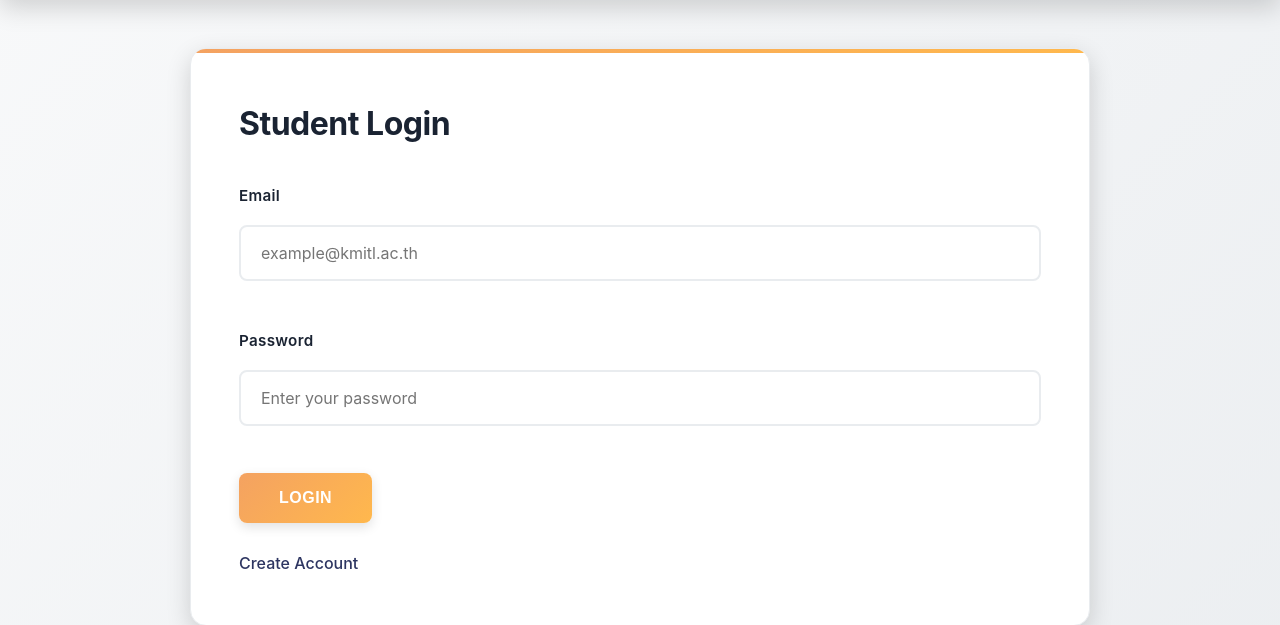
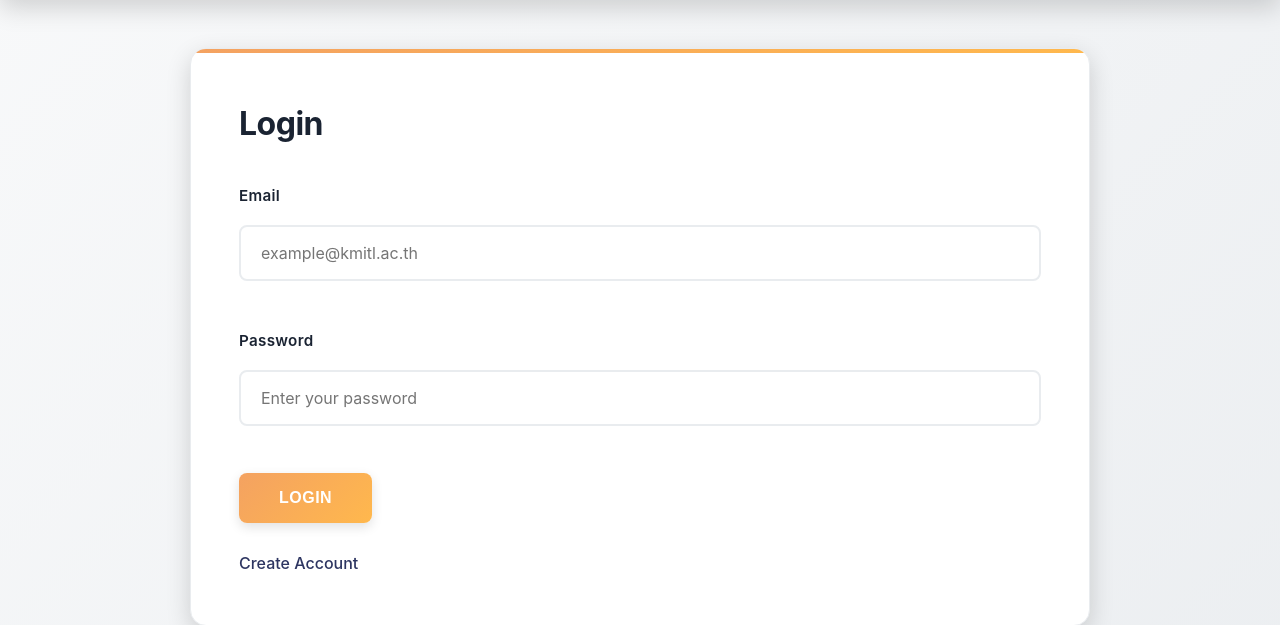
Before and after one commit to thanthtooaung-coding/student-dormitory-flask, a Flask app: page / in a window 1280 px wide. Shown: the part 82-707 px from the top of the page. Run offline with Flask 3, Linux system fonts and the light colour scheme.

```diff
--- a/templates/login.html
+++ b/templates/login.html
@@ -3,7 +3,7 @@
 
 <div class="container">
 
-<h2>Student Login</h2>
+<h2>Login</h2>
 
 <form action="/" method="POST">
 
```
